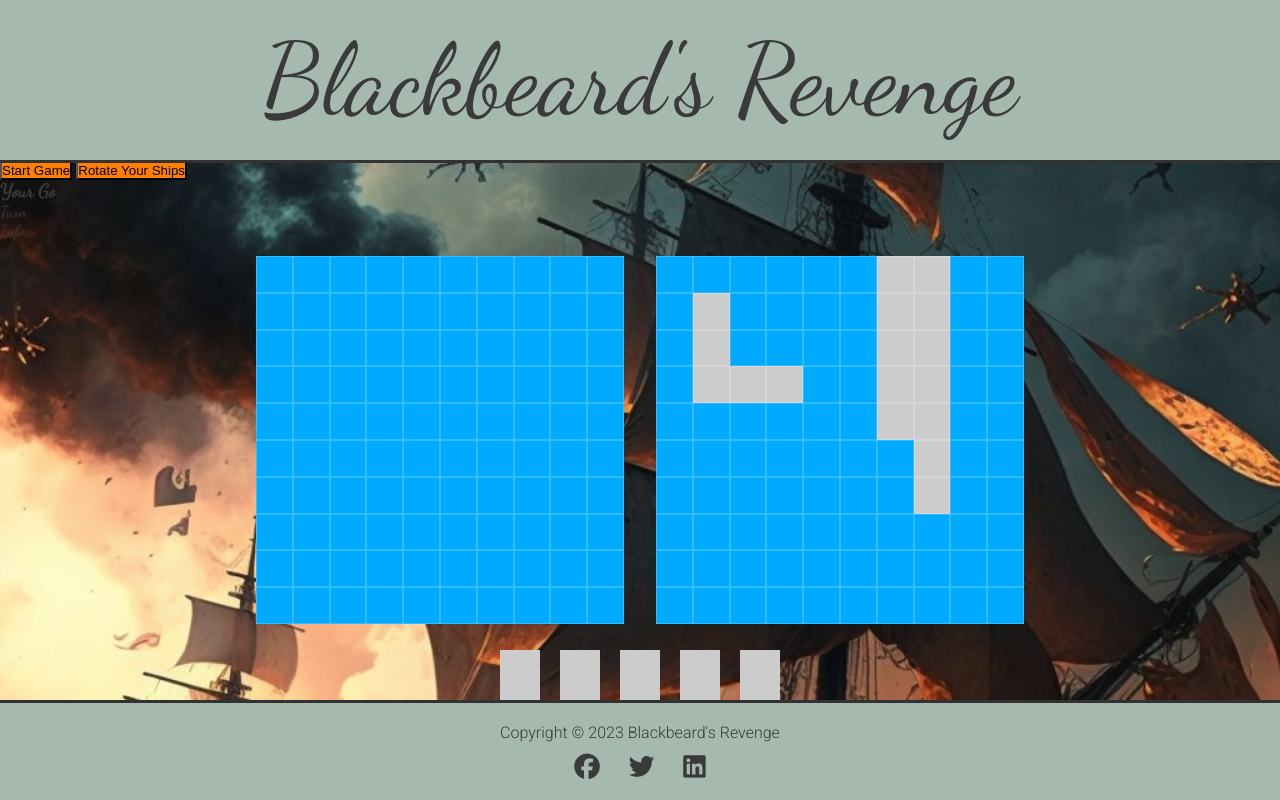
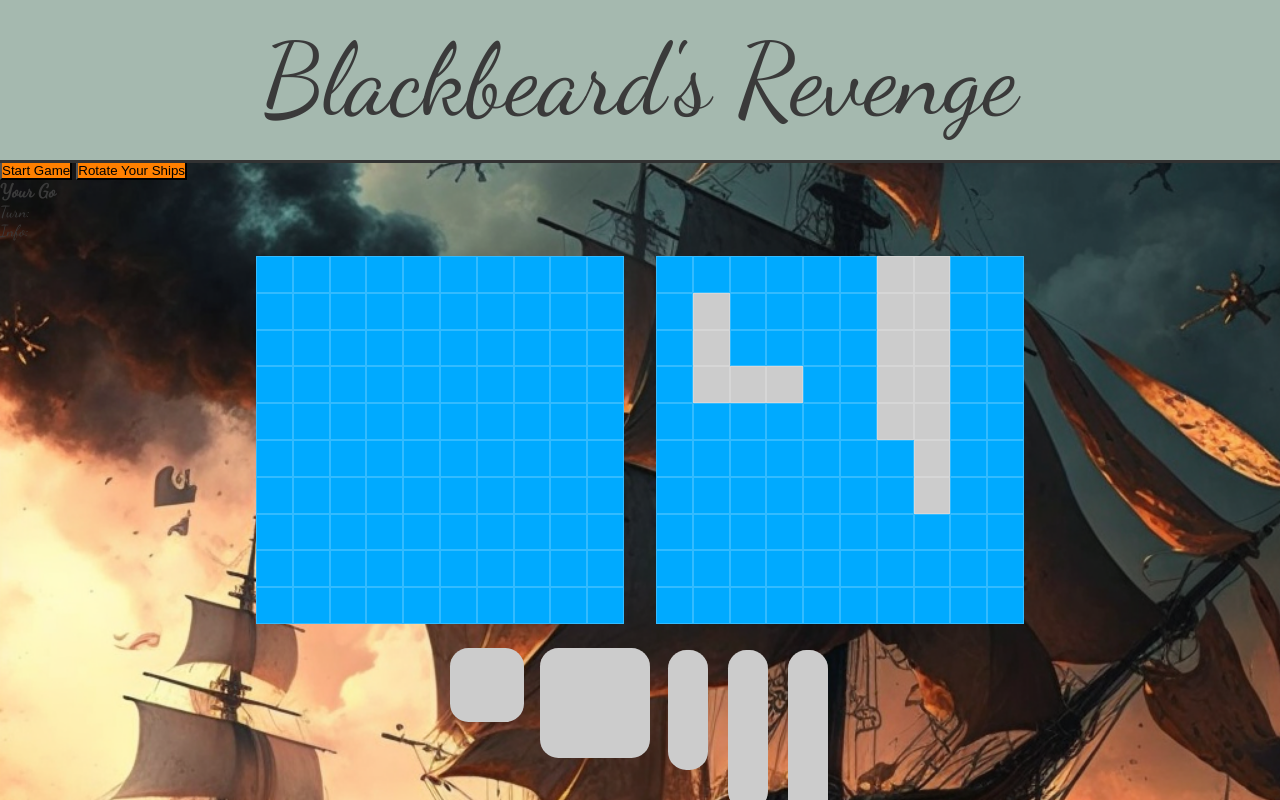
Before and after one commit to JohanABlomqvist/Blackbeard-s-Revenge-PP2, a plain HTML site: page index.html in a window 1280 px wide. Both pictures are taken after a click on the button "Rotate Your Ships". Shown: the top 800 px of the page. Drawn offline with Linux system fonts and the light colour scheme.

Commit message:
css adjustments for ship grids

```diff
--- a/assets/css/style.css
+++ b/assets/css/style.css
@@ -36,6 +36,7 @@ body {
   background-color: hsl(30, 100%, 50%);
 }
 
+
 /* Game board */
 .container {
   display: flex;
@@ -60,9 +61,18 @@ body {
   display: flex;
 }
 
-.ship {
+#ship > div {
   width: 4.6vmin;
   height: 4.6vmin;
+}
+
+.ship {
+  display: flex;
+  flex-wrap: wrapping;
+  margin: 1vmin;
+  width: calc(4.6vmin * var(--width, 1));
+  height: calc(4.6vmin * var(--height, 1));
+  border-radius: 2.3vmin;
 }
 
 /* Ships & size */
@@ -72,32 +82,20 @@ body {
 
 
 .destroyer-container {
-  width: 80px;
-  height: 40px;
-  margin: 10px;
-  display: flex;
+  --width: 2;
 }
+
 .destroyer-container-vertical {
-  width: 40px;
-  height: 80px;
-  margin: 10px;
-  display: flex;
-  flex-wrap: wrap;
+  --height: 2;
 }
 
 .submarine-container {
-  width: 120px;
-  height: 40px;
-  margin: 10px;
-  display: flex;
+  --width: 3;
 }
 
 .submarine-container-vertical {
-  width: 40px;
-  height: 120px;
-  margin: 10px;
-  display: flex;
-  flex-wrap: wrap;
+  --height: 3;
+
 }
 
 .cruiser-container {
@@ -163,11 +161,8 @@ body {
 footer {
     display:flex;
     flex-direction:column;
-    outline: solid #323232;
-    background-color: #a5b9af;
     padding: 20px;
     width: 100%;
-    position: fixed;
     bottom: 0;
 }
 
```
